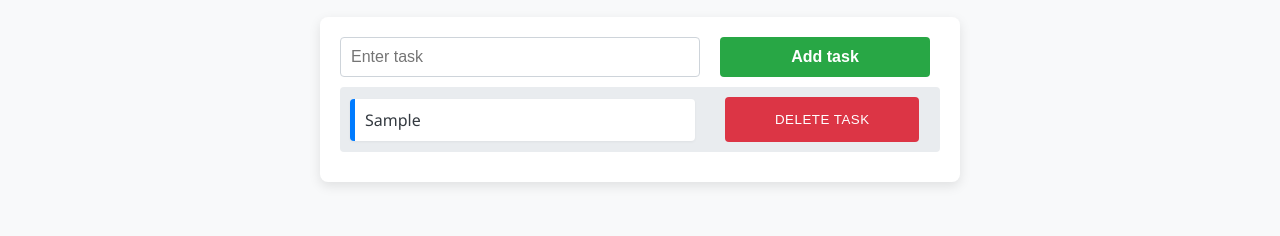
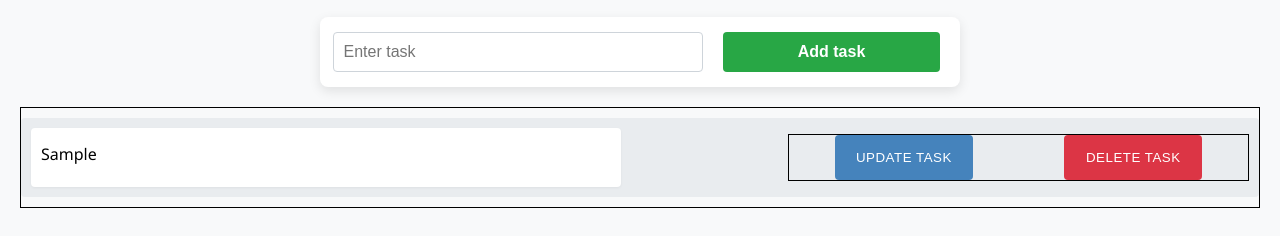
Before and after one commit to RAMSEYC4/To-Do-List-Application, a plain HTML site: page index.html in a window 1280 px wide. Both pictures are taken after typing "Sample" into the empty fields and a click on the button "Add task". Shown: the part 86-322 px from the top of the page. Drawn offline with Linux system fonts and the light colour scheme.

Commit message:
17-12-2025 done with basic template

```diff
--- a/css/colorpallete.css
+++ b/css/colorpallete.css
@@ -33,10 +33,11 @@ main {
   /* Slightly rounded corners */
   background-color: #ffffff;
   /* White card background */
-  padding: 20px;
+  /* padding: 20px; */
+  padding: 15px 10px 15px 12.5px;
   height: auto;
   /* Adjust height for content */
-  min-height: 20vh;
+  /* min-height: 20vh; */
   /* Maintain a minimum height */
 }
 
@@ -100,19 +101,24 @@ main {
 }
 
 .generated-js-p {
-  border: none;
+  border: none !important;
+  resize: none;
+  /* for testing only height an d width */
+  width: 80%;
+  /* height: 21px; */
   /* Remove the inner black border for cleaner look */
   background-color: #ffffff;
   border-radius: 4px;
   box-shadow: 0 1px 3px rgba(0, 0, 0, 0.05);
   /* Very light shadow for separation */
-  padding: 10px;
+  padding: 15px 10px 0px 10px;
   /* Increased padding */
   font-size: 16px;
   word-break: break-word;
   /* Ensure long tasks wrap */
   border-left: 5px solid #007bff;
   /* Accent line for the task text */
+  font-family: inherit;
 }
 
 /* Delete Button Styling */
@@ -136,6 +142,27 @@ main {
   /* Make it a block element to properly center */
 }
 
+.jsUpdatebutton {
+  background-color: rgb(69, 131, 188);
+  /* Danger/Delete color */
+  color: white;
+  border: none;
+  /* Remove border */
+  border-radius: 4px;
+  cursor: pointer;
+  font-weight: 500;
+  transition: background-color 0.3s, transform 0.1s;
+  text-transform: uppercase;
+  letter-spacing: 0.5px;
+  padding: 15px 10px;
+  /* Adjust padding */
+  margin: auto;
+  /* Center the button in its grid column */
+  display: block;
+  /* Make it a block element to properly center */
+}
+
+
 .jsDeletebutton:hover {
   background-color: #c82333;
 }
--- a/css/smallstyles.css
+++ b/css/smallstyles.css
@@ -77,8 +77,8 @@
     padding: 8px;
   }
 
-  .jsDeletebutton {
-    padding: 5px;
+  .jsDeletebutton,.jsUpdatebutton {
+    padding: 2.5px;
   }
 
   .task-container {
--- a/css/styles.css
+++ b/css/styles.css
@@ -12,11 +12,19 @@ h1 {
   text-align: center;
 }
 
+textarea:focus {
+  outline: none;
+  /* removes the default outline */
+  box-shadow: none;
+  /* removes any shadow applied by the browser */
+}
+
+
 main {
   margin: 20px auto 0 auto;
   width: 50%;
   border: 2px solid #000;
-  height: 90vh;
+  /* height: 90vh; */
 }
 
 .container {
@@ -48,9 +56,24 @@ main {
   padding: 5px;
 }
 
-.jsDeletebutton {
+.jsDeletebutton,
+.jsUpdatebutton {
   border: 1px solid #000;
-  width: 90%;
+  width: 60%;
   margin-right: 6px;
   padding: 5px;
 }
+
+.task-action {
+  border: 1px solid #000;
+  display: grid;
+  grid-auto-flow: column !important;
+  grid-template-columns: 1fr 1fr;
+}
+
+/*items-display container*/
+.items-display {
+  border: 1px solid #000;
+  margin: 20px;
+  height: fit-content;
+}
--- a/index.html
+++ b/index.html
@@ -18,9 +18,15 @@
       <input type="text" placeholder="Enter task" class="task-input">
       <button class="jsAddButton">Add task</button>
     </div>
+  </main>
+
+  <div class="items-display">
     <div class="generated-js-parent"></div>
-  </main>
-  <script src="./script.js"></script>
+  </div>
+
+
+  <script type="module" src="./js/script.js"></script>
+
+</body>
 
 </html>
-</body>
--- /dev/null
+++ b/js/crud.js
@@ -0,0 +1,42 @@
+import { task, displayHtml } from "./domUpdate.js"
+window.updateTasks = updateTasks;
+
+//refactor this globla variable later
+window.deleteTasks = deleteTasks;
+// window.updateTasks = updateTasks;
+
+/* delete logic */
+export function deleteTasks(index) {
+  /*
+    continue from here !
+    this code is making the id item-0 always 0
+    it must delete elements from the array
+    displayHtml() Re-read the modified task array
+  */
+  task.splice(index, 1);
+  displayHtml();
+  // console.log(task);
+  // console.log(`Task ${index} was removed`);
+}
+
+
+/* update logic */
+//to be able to update the task click update botton
+//access the dom text , edit it
+/* testing the function update function */
+export function updateTasks(index) {
+  if (typeof index !== "number") {
+    //make sure all index are numbers
+    //if not convert them to a number;
+    index = Number(index);
+  }
+  const itemContainer = document.querySelector(`#item-${index}`);
+  if (!itemContainer) return;
+  const contentP = itemContainer.querySelector('.generated-js-p');
+  if (!contentP) return;
+  // Simple example: replace the displayed text and update the array
+  // (Replace "Updated text!" with whatever new value you obtain)
+  // const newValue = "Updated text!"
+  task[index] = contentP.value;
+  displayHtml();
+}
--- /dev/null
+++ b/js/domUpdate.js
@@ -0,0 +1,61 @@
+export const task = [];
+export let jsInputValues = document.querySelector('.task-input');
+let jsAddButton = document.querySelector('.jsAddButton');
+let jsDisplay = document.querySelector('.generated-js-parent');
+
+
+//add the tasks then clear the input
+export const addTaskToArray = () => {
+  let inputTasks = jsInputValues.value.trim();
+  if (inputTasks) {
+    task.push(inputTasks);
+    jsInputValues.value = "";
+    displayHtml();
+  }
+}
+
+jsAddButton.addEventListener('click', addTaskToArray)
+
+/* function displayHtml() {
+  let html = ""
+  //--find out what happens when i call that
+  //--function here too what happens
+  // addTaskToArray()
+  task.forEach((vales) => {
+    html = `<p>${vales}</p>`;
+  })
+  console.log(html);
+  jsDisplay.innerHTML += html;
+} */
+
+/* refactor this later */
+let finalPosition = null
+export const displayHtml = () => {
+  let html = "";
+  /* refactor later */
+  let position = 0;
+  finalPosition = position;
+  task.forEach((vales, index) => {
+    position = index;
+    //display the html on the page
+    //refactor this code later
+    html += `<div class="task-container" id="item-${index}">
+    <textarea class="generated-js-p">${vales}</textarea>
+      <div class="task-action">
+        <button class="jsUpdatebutton"
+          onclick="updateTasks(${index})">
+          Update task
+        </button>
+        <button class="jsDeletebutton"
+          onclick="deleteTasks(${index})">
+          Delete task
+        </button>
+      </div>
+    </div>
+    `;
+  })
+  jsDisplay.innerHTML = html;
+}
+
+// console.log(finalPosition);
+// window.updateTasks = updateTasks;
--- /dev/null
+++ b/js/keyboardfunction.js
@@ -0,0 +1,22 @@
+import { jsInputValues, addTaskToArray } from "./domUpdate.js"
+
+/* enter function  */
+jsInputValues.addEventListener('keydown', inputEnter);
+
+/*
+  inputEnter should only ever be used as an
+  event listener (because it needs event).
+  handleEnter is the reusable function you
+  can call anywhere without worrying about event.
+  handleEnter is teh function that the task to the
+  Dom
+ */
+export function inputEnter(event) {
+  if (event.key === "Enter") {
+    handleEvent();
+  }
+}
+
+export function handleEvent() {
+  addTaskToArray()
+}
--- /dev/null
+++ b/js/script.js
@@ -0,0 +1,44 @@
+import { addTaskToArray, displayHtml, /* updateTasks */ } from "./domUpdate.js";
+import { handleEvent } from "./keyboardfunction.js";
+import { deleteTasks, updateTasks } from "./crud.js"
+
+//from domUpdate.js file
+addTaskToArray();
+displayHtml();
+
+//from keyboardfunction.js file
+handleEvent();
+
+//from crud.js file
+deleteTasks();
+updateTasks();
+
+
+
+
+
+
+
+
+
+
+
+
+
+
+
+
+
+
+
+/*
+  used a faction declaration because i want
+  the default option of functions passing the
+  index as arguments from displayhtml function
+  inside he foreach loop.
+*/
+
+/*
+add a function that waits foe the button or enter
+to be clicked before running the function
+*/
--- a/script.js
+++ /dev/null
@@ -1,86 +0,0 @@
-const task = [];
-let jsInputValues = document.querySelector('.task-input');
-let jsAddButton = document.querySelector('.jsAddButton');
-let jsDisplay = document.querySelector('.generated-js-parent');
-
-/* jsAddButton.addEventListener('click', addTaskToArray)
-function addTaskToArray() {
-  let inputTasks = jsInputValues.value;
-  task.push(inputTasks)
-  jsInputValues.value = "";
-  displayHtml()
-} */
-
-//add the tasks then clear the input
-const addTaskToArray = () => {
-  let inputTasks = jsInputValues.value;
-  task.push(inputTasks)
-  jsInputValues.value = "";
-  displayHtml();
-}
-jsAddButton.addEventListener('click', addTaskToArray)
-
-/* function displayHtml() {
-  let html = ""
-  //--find out what happens when i call that
-  //--function here too what happens
-  // addTaskToArray()
-  task.forEach((vales) => {
-    html = `<p>${vales}</p>`;
-  })
-  console.log(html);
-  jsDisplay.innerHTML += html;
-} */
-
-//display the html on the page
-const displayHtml = () => {
-  let html = ""
-  task.forEach((vales, index) => {
-    html += `<div class="task-container" id="item-${index}">
-      <p class="generated-js-p">${vales}</p>
-      <button class="jsDeletebutton"
-        onclick="deleteTasks(${index})">
-        Delete task
-      </button>
-    </div>
-    `;
-  })
-  jsDisplay.innerHTML = html;
-}
-
-/*
-  used a faction declaration because i want
-  the default option of functions passing the
-  index as arguments from displayhtml function
-  inside he foreach loop.
-*/
-
-/*
-add a function that waits foe the button or enter
-to be clicked before running the function
-*/
-
-function deleteTasks(index) {
-  /*
-    continue from here !
-    this code is making the id item-0 always 0
-    it must delete elements from the array
-  */
-  task.splice(index, 1);
-  const elementToRemove = document.querySelector(`#item-${index}`);
-  if (elementToRemove) {
-    elementToRemove.remove();
-    // console.log(`Task ${index} was removed`);
-  }
-  displayHtml();
-}
-
-
-/* enter function  */
-jsInputValues.addEventListener('keydown', inputEnter)
-function inputEnter(event) {
-  // if (event.key === "Enter") {
-  //   addTaskToArray()
-  // }
-  event.key === "Enter" && addTaskToArray()
-}
```
